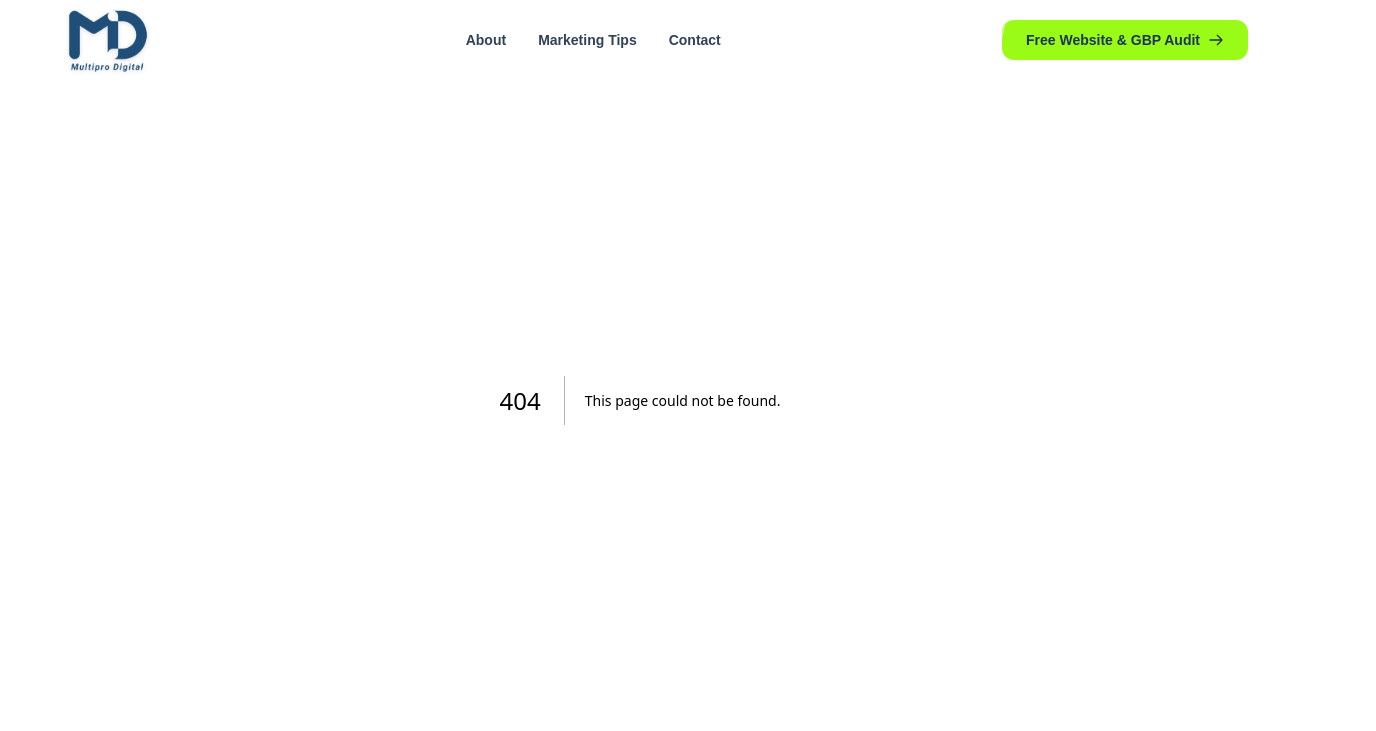
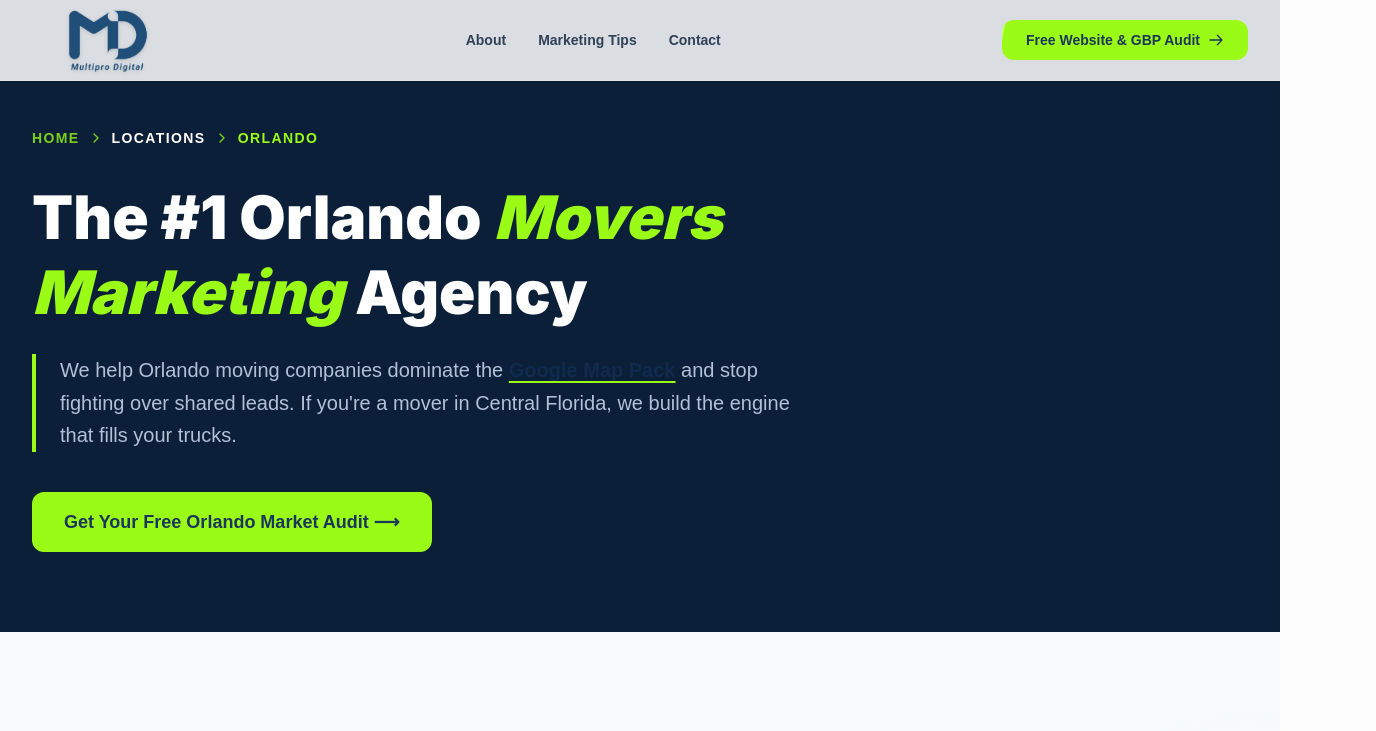
Before and after one commit to mahabubkabir40-ai/multipro-digital, a Next.js app: page /locations/orlando-movers-marketing in a window 1280 px wide. Before the commit this address had no page. Shown: the top 731 px of the page, 1376 px wide, since content can reach past the window. Built offline with nearby package versions, Linux system fonts and the light colour scheme; a web font is replaced by a local one.

Commit message:
refactor: update Orlando location slug to include movers-marketing keywords

```diff
--- a/src/app/locations/orlando/page.tsx
+++ b/src/app/locations/orlando-movers-marketing/page.tsx
@@ -16,7 +16,7 @@ const locationSchema = {
   "@type": "LocalBusiness",
   "name": "Multipro Digital - Orlando Movers Marketing",
   "image": "https://www.multiprodigital.com/blog-cover-movers.png",
-  "url": "https://www.multiprodigital.com/locations/orlando",
+  "url": "https://www.multiprodigital.com/locations/orlando-movers-marketing",
   "telephone": "",
   "address": {
     "@type": "PostalAddress",
```
